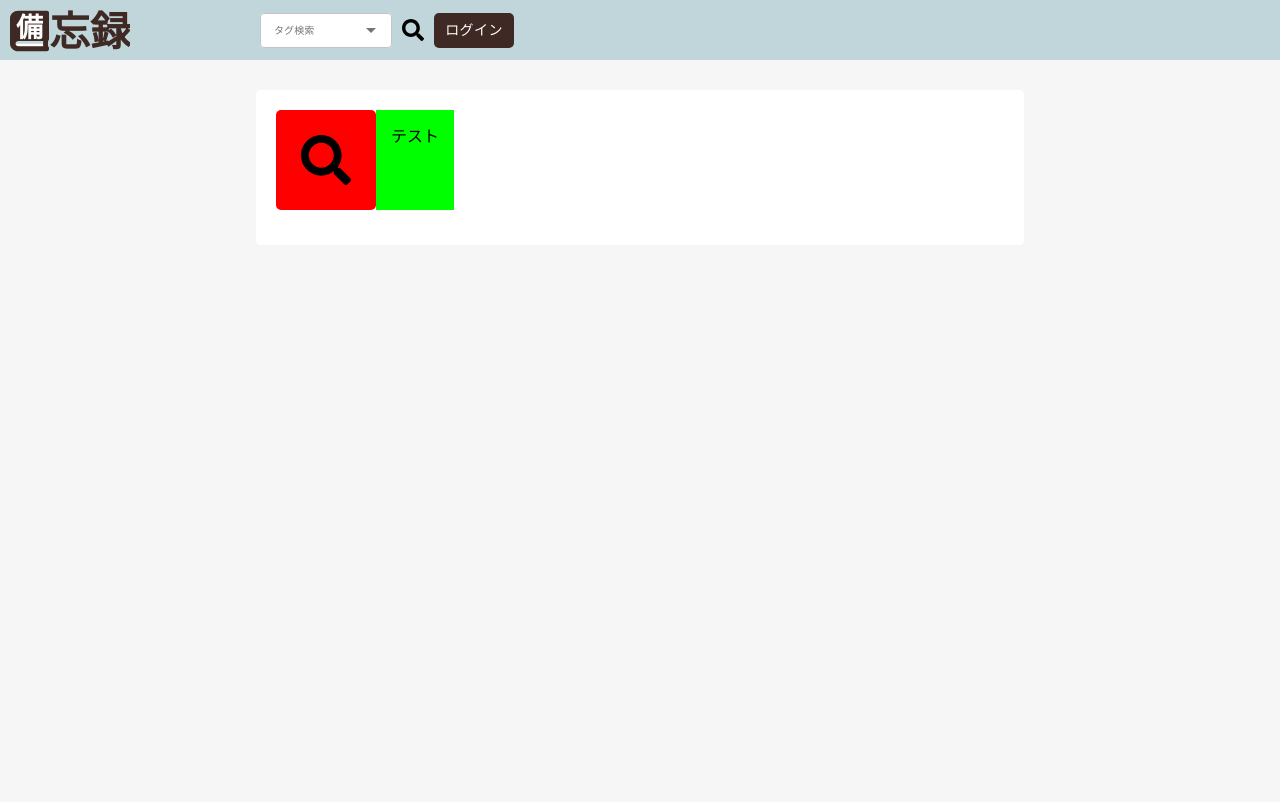
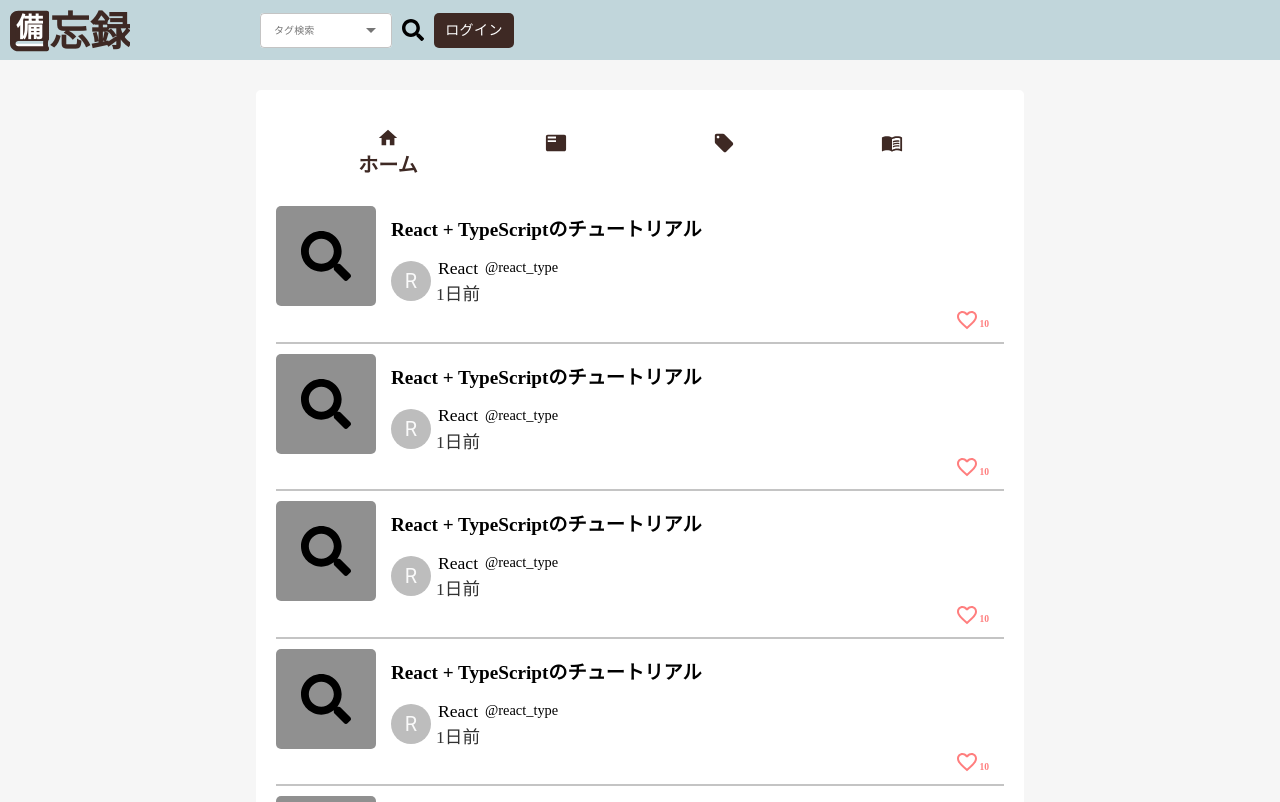
Before and after one commit to VegetableMeat/ithub, a Next.js app: page / in a window 1280 px wide. Shown: the top 802 px of the page. Built offline with nearby package versions, Linux system fonts and the light colour scheme.

Commit message:
追加: TOPページにナビゲーションバー追加

```diff
--- a/package.json
+++ b/package.json
@@ -9,6 +9,7 @@
   },
   "dependencies": {
     "@material-ui/core": "^4.11.0",
+    "@material-ui/icons": "^4.9.1",
     "@material-ui/lab": "^4.0.0-alpha.56",
     "@types/node": "^14.14.7",
     "next": "10.0.1",
--- a/src/components/molecules/memo/index.tsx
+++ b/src/components/molecules/memo/index.tsx
@@ -1,5 +1,7 @@
 import React from "react";
 import Image from "next/image";
+import { Avatar } from "@material-ui/core";
+import { FavoriteBorder } from "@material-ui/icons";
 import style from "./style.module.css";
 
 type Props = {
@@ -13,7 +15,7 @@ type Props = {
     title: string;
     icon: string;
     user_name: string;
-    user_id: number;
+    user_id: string;
     update_time: string;
     favorite: number;
   };
@@ -29,7 +31,6 @@ const Memo: React.FC<Props> = (props) => {
   const { image, memo } = props;
   return (
     <div className={style.memoCard}>
-      <div className={style.contents}>
       <div className={style.langImageWrapper}>
         <Image
           className={style.langImage}
@@ -39,8 +40,19 @@ const Memo: React.FC<Props> = (props) => {
           height={image.height}
         />
       </div>
-        <div className={style.text}>
+      <div className={style.memo}>
+        <b>
           <span className={style.title}>{memo.title}</span>
+        </b>
+        <div className={style.writer}>
+          <Avatar className={style.writerIcon}>{memo.icon}</Avatar>
+          <span className={style.writerName}>{memo.user_name}</span>
+          <span className={style.writerId}>@{memo.user_id}</span>
+          <span className={style.date}>{memo.update_time}</span>
+        </div>
+        <div className={style.favorite}>
+          <FavoriteBorder />
+          <span>{memo.favorite}</span>
         </div>
       </div>
     </div>
--- a/src/components/molecules/memo/style.module.css
+++ b/src/components/molecules/memo/style.module.css
@@ -1,5 +1,9 @@
 .memoCard {
+  max-width: 100%;
   display: inline-flex;
+  padding: 10px 0;
+  border-bottom: solid 2px #c4c4c4;
+  font-size: 1.2rem;
 }
 .langImage {
   /* cursor: pointer; */
@@ -11,21 +15,67 @@
   place-items: center;
   margin-bottom: auto;
   border-radius: 5px;
-  background-color: #f00; /* #909090 */
+  background-color: #909090;
 }
-.text {
+/* Main - langImageWrapper_width - Main_padding */
+.memo {
+  width: calc(768px - 100px - 20px * 2);
+  min-height: 100px;
+  padding: 10px 15px 0 15px;
+}
+.title {
+  display: block;
   width: 100%;
-  min-height: 100px;
-  padding: 15px;
-  background-color: #0f0;
+  margin-bottom: 10px;
 }
-.contents {
-  display: inline-flex;
-  margin-bottom: 15px;
+.writer {
+  display: grid;
+  place-items: center;
+  grid-template-rows: auto;
+  grid-template-columns: auto auto auto 1fr;
+}
+.writer span {
+  /* font-size: 1rem; */
+  margin-left: 5px;
+}
+.writerIcon {
+  grid-row: 1 / 3;
+  grid-column: 1 / 2;
+}
+.writerName {
+  font-size: 1.1rem;
+}
+.writerId {
+  font-size: 0.9rem;
+}
+.date {
+  font-size: 1.1rem;
+  opacity: 0.8;
+  grid-row: 2 / 3;
+  grid-column: 2 / 3;
+}
+.favorite {
+  display: grid;
+  grid-template-rows: auto;
+  grid-template-columns: 1fr auto;
+  justify-items: right;
+  align-items: end;
+  font-weight: bold;
+  font-size: 0.6rem;
+  color: #ff7e7e;
 }
 
 @media screen and (max-width: 798px) {
-  .text {
-    /* max-width: calc(100vw - 30px); */
+  .memoCard {
+    width: 100%;
+    font-size: 1rem;
+  }
+  .memo {
+    width: calc(768px - 70px - 15px * 2);
+    min-height: 70px;
+  }
+  .langImageWrapper {
+    min-width: 70px;
+    min-height: 70px;
   }
 }
--- a/src/components/molecules/navigation/index.tsx
+++ b/src/components/molecules/navigation/index.tsx
@@ -0,0 +1,44 @@
+import React from "react";
+import { BottomNavigation, BottomNavigationAction } from "@material-ui/core";
+import {
+  Home,
+  FeaturedPlayList,
+  LocalOffer,
+  MenuBook,
+} from "@material-ui/icons";
+import style from "./style.module.css";
+
+const Navigation: React.FC = () => {
+  const [value, setValue] = React.useState("home");
+
+  const handleChange = (event: React.ChangeEvent<{}>, newValue: string) => {
+    setValue(newValue);
+  };
+
+  return (
+    <BottomNavigation
+      value={value}
+      onChange={handleChange}
+      className={style.navigation}
+    >
+      <BottomNavigationAction label="ホーム" value="home" icon={<Home />} />
+      <BottomNavigationAction
+        label="おすすめ"
+        value="recommend"
+        icon={<FeaturedPlayList />}
+      />
+      <BottomNavigationAction
+        label="人気タグ"
+        value="tag"
+        icon={<LocalOffer />}
+      />
+      <BottomNavigationAction
+        label="人気備忘録"
+        value="memo"
+        icon={<MenuBook />}
+      />
+    </BottomNavigation>
+  );
+};
+
+export default Navigation;
--- /dev/null
+++ b/src/components/molecules/navigation/style.module.css
@@ -0,0 +1,13 @@
+/* Navigation */
+.navigation {
+  margin: 15px 0;
+}
+.navigation span {
+  font-size: 20px !important;
+  font-weight: bold;
+  color: #3e2924 !important;
+}
+.navigation svg {
+  width: 22px;
+  height: 22px;
+}
--- a/src/pages/index.tsx
+++ b/src/pages/index.tsx
@@ -1,13 +1,16 @@
 import React from "react";
 import style from "./style.module.css";
+import Navigation from "@/components/molecules/navigation";
 import Main from "@/components/organisms/main";
 import SideMenu from "@/components/organisms/sideMenu";
 import Memo from "@/components/molecules/memo";
 
 const Top: React.FC = () => {
   // テストデータ
-  const test = [
-    {
+  let test = [];
+
+  for (let i = 0; i < 10; i++) {
+    test.push({
       image: {
         src: "/icon/search.svg",
         alt: "画像",
@@ -15,21 +18,24 @@ const Top: React.FC = () => {
         height: 50,
       },
       memo: {
-        title: "テスト",
-        icon: "テスト",
-        user_name: "テスト",
-        user_id: 0,
-        update_time: "2020-11-27",
+        title: "React + TypeScriptのチュートリアル",
+        icon: "R",
+        user_name: "React",
+        user_id: "react_type",
+        update_time: "1日前",
         favorite: 10,
       },
-    },
-  ];
+    });
+  }
 
   let memo = test.map((data) => <Memo image={data.image} memo={data.memo} />);
 
   return (
     <main>
-      <Main>{memo}</Main>
+      <Main>
+        <Navigation />
+        {memo}
+      </Main>
     </main>
   );
 };
```
Also changed, not shown: 1 other file (tests, documents, lock files or other folders). Lines whose indentation alone changed are shown as unchanged.
